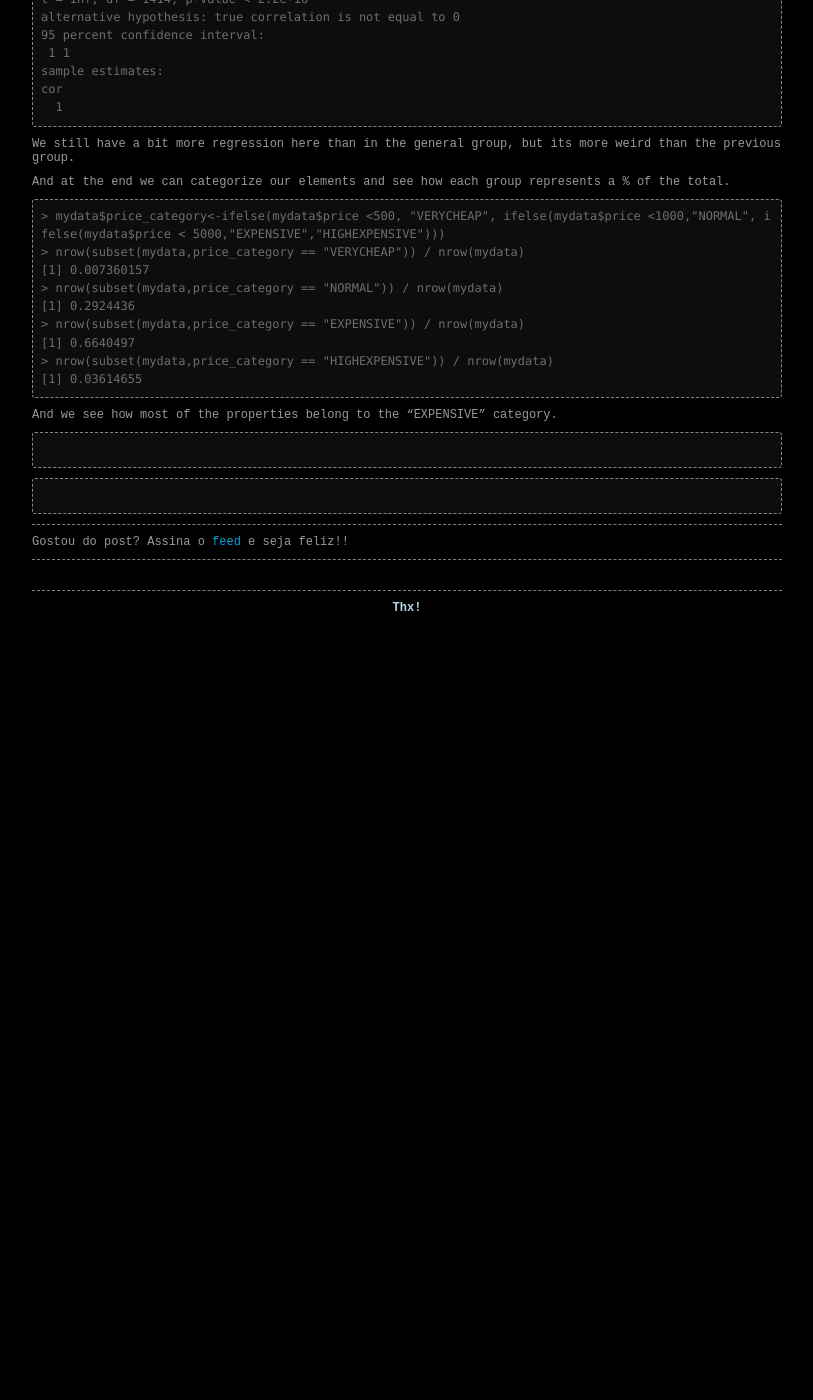
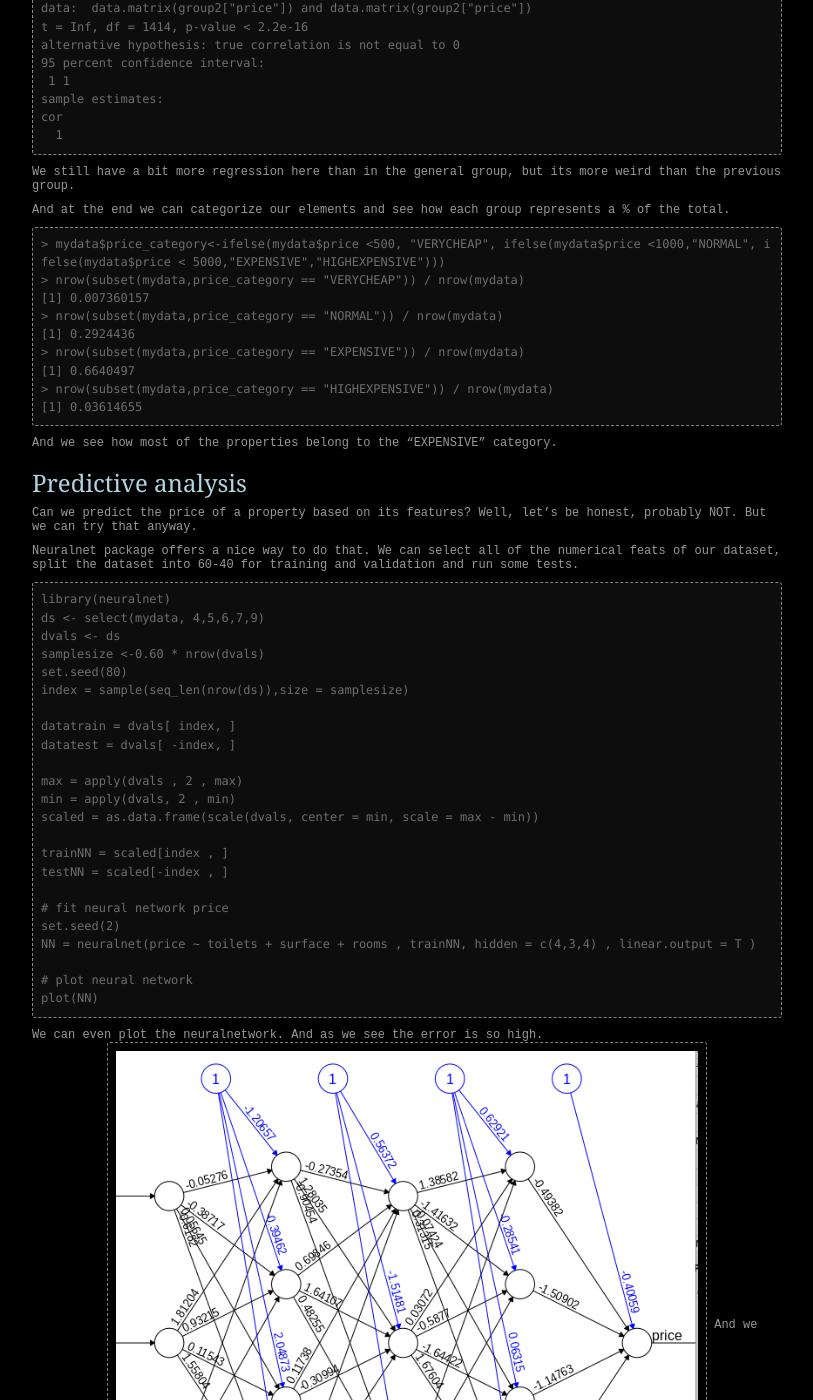
Before and after one commit to artikblue/artikblue.github.io, a Jekyll site: the page built from _posts/2020/2020-05-01-madrid-realestate-analysis.md, in a window 1280 px wide and 1400 px high, scrolled down 14987 px. Shown: the whole window, without its empty margins (233-1046 px from the left). Built offline with Jekyll 4.4.1, drawn with Linux system fonts in a browser that asks for light colours; comment, search, counter and statistics services are not loaded; before the commit the page ends 15617 px from its top, so only the background shows below that; some of the changed text lies outside the part shown.

Commit message:
basic analysis finished

```diff
--- a/_posts/2020/2020-05-01-madrid-realestate-analysis.md
+++ b/_posts/2020/2020-05-01-madrid-realestate-analysis.md
@@ -8,10 +8,9 @@
     - datascience
     - r
 ---
-this is a test :)
-
 ## Data analysis
-
+Today I'm working with the data that I gathered from "habitaclia.com", related to the flat renting market in Madrid. Find this data here(https://github.com/artikblue/datasets-analyses)
+In this post I will walk you a little bit through the data I gathered:
 ### Basic data analysis
 As the dataset is stored in a mongo db the first step is connecting to it and retrieving the collection.
 ~~~
@@ -492,12 +491,54 @@
 [1] 0.03614655
 ~~~
 And we see how most of the properties belong to the "EXPENSIVE" category.
+### Predictive analysis
+Can we predict the price of a property based on its features? Well, let's be honest, probably NOT. But we can try that anyway.
 
+Neuralnet package offers a nice way to do that. We can select all of the numerical feats of our dataset, split the dataset into 60-40 for training and validation and run some tests.
 ~~~
+library(neuralnet)
+ds <- select(mydata, 4,5,6,7,9)
+dvals <- ds
+samplesize <-0.60 * nrow(dvals)
+set.seed(80)
+index = sample(seq_len(nrow(ds)),size = samplesize)
 
+datatrain = dvals[ index, ]
+datatest = dvals[ -index, ]
+
+max = apply(dvals , 2 , max)
+min = apply(dvals, 2 , min)
+scaled = as.data.frame(scale(dvals, center = min, scale = max - min))
+
+trainNN = scaled[index , ]
+testNN = scaled[-index , ]
+
+# fit neural network price
+set.seed(2)
+NN = neuralnet(price ~ toilets + surface + rooms , trainNN, hidden = c(4,3,4) , linear.output = T )
+
+# plot neural network
+plot(NN)
 ~~~
+We can even plot the neuralnetwork. And as we see the error is so high.
+![basicpairs](https://artikblue.github.io/images/blog/madrid_renting/neuralnet.png)
+And we can plot the regression as well:
+~~~
+predict_testNN = compute(NN, testNN[,c(1:4)])
+predict_testNN = (predict_testNN$net.result * (max(dvals$price) - min(dvals$price))) + min(dvals$price)
 
+plot(datatest$price, predict_testNN, col='blue', pch=16, ylab = "predicted price NN", xlab = "real price")
 
+abline(0,1)
 ~~~
-
+It looks like we have a straight regression but... note that due to that outlier the scale moves a lot... so....
+![basicpairs](https://artikblue.github.io/images/blog/madrid_renting/neuralregression.png)
+We can calculate the RMSE:
 ~~~
+> # Calculate Root Mean Square Error (RMSE)
+> RMSE.NN = (sum((datatest$price - predict_testNN)^2) / nrow(datatest)) ^ 0.5
+> RMSE.NN
+[1] 9128.876
+~~~
+And it shows that the error is really high...!
+I will update this post soon with more interesting conclusions :)
```
Also changed, not shown: images/blog/madrid_renting/neuralnet.png (added), images/blog/madrid_renting/neuralregression.png (added).
